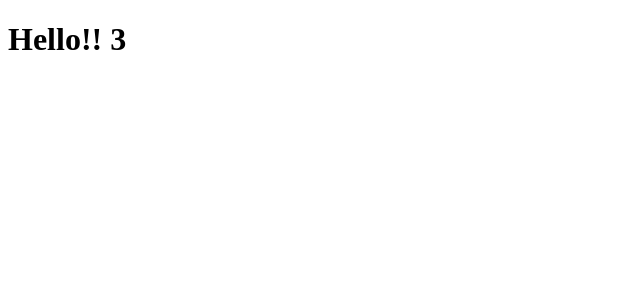
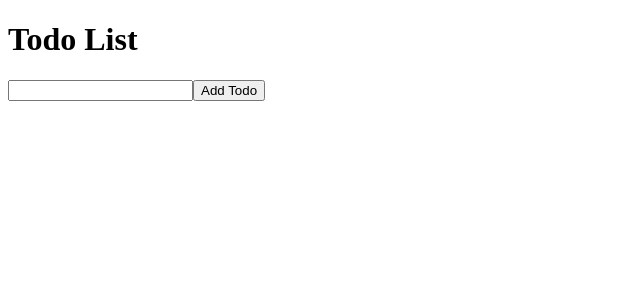
Before and after one commit to zhjiangexe/learn-react-ts-hooks, a React app: page / in a window 1280 px wide. Shown: the top 300 px of the page, without its empty margins (0-640 px from the left). Built offline with nearby package versions, Linux system fonts and the light colour scheme.

Commit message:
easy todo list

```diff
--- a/src/index.tsx
+++ b/src/index.tsx
@@ -1,12 +1,74 @@
-import React from "react"
-import ReactDom from "react-dom"
+import React, {Fragment, useState} from 'react'
+import ReactDom from 'react-dom'
+import {Parent, Child} from './App'
+
+// refers another type, type can not extends
+type FormElem = React.FormEvent<HTMLFormElement>
+
+// new type, you can extends
+interface ITodo {
+  text: string
+  complete: boolean
+}
+
+interface ITodo2 extends ITodo {
+  tag: string[]
+}
 
 export default function App(): JSX.Element {
-  const sum = (a:number, b:number) : number => a + b
+  const [value, setValue] = useState<string>('')
+  const [todos, setTodos] = useState<ITodo[]>([])
+  const handleSubmit = (e: FormElem): void => {
+    e.preventDefault()
+    addTodo(value)
+    setValue('')
+  }
+  const addTodo = (text: string): void => {
+    const newTodos: ITodo[] = [...todos, {text, complete: false}]
+    setTodos(newTodos)
+  }
+  const completeTodo = (index: number): void => {
+    const newTodos: ITodo[] = [...todos]
+    newTodos[index].complete = !newTodos[index].complete
+    setTodos(newTodos)
+  }
+  const removeTodo = (index: number): void => {
+    const newTodos: ITodo[] = [...todos]
+    newTodos.splice(index, 1)
+    setTodos(newTodos)
+  }
   return (
-    <div>
-        <h1>Hello!! {sum(1, 2)}</h1>
-    </div>
+    <Fragment>
+      <h1>Todo List</h1>
+      <form onSubmit={handleSubmit}>
+        <input
+          type="text"
+          value={value}
+          onChange={e => setValue(e.target.value)}
+          required
+        />
+        <button type="submit">Add Todo</button>
+      </form>
+      <div>
+        {todos.map((todo: ITodo, index: number) => (
+          <Fragment key={index}>
+            <div>
+              <span
+                style={{textDecoration: todo.complete ? 'line-through' : null}}
+              >
+                {todo.text}
+              </span>
+              <button type="button" onClick={(): void => completeTodo(index)}>
+                {todo.complete ? 'incomplete' : 'Complete'}
+              </button>
+              <button type="button" onClick={(): void => removeTodo(index)}>
+                &times;
+              </button>
+            </div>
+          </Fragment>
+        ))}
+      </div>
+    </Fragment>
   )
 }
 
```
Also changed, not shown: 1 other file (tests, documents, lock files or other folders).
